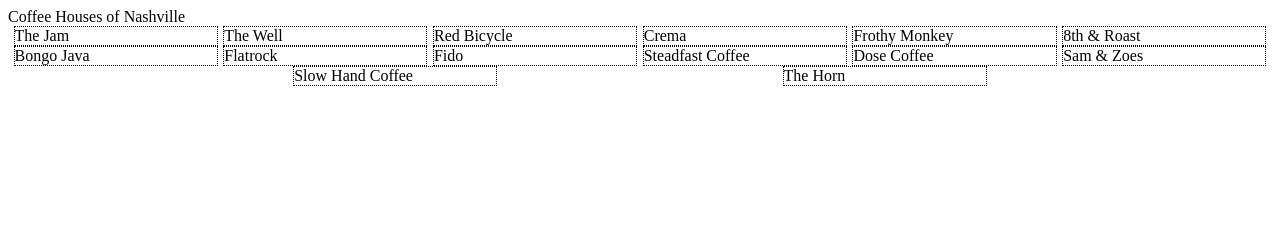
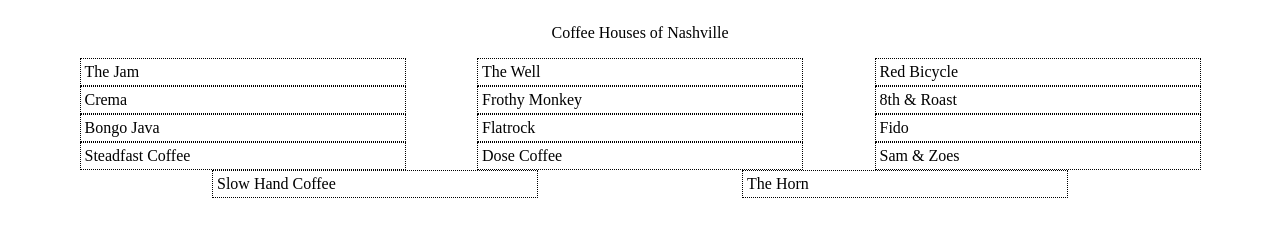
Before and after one commit to triciaswift/coffee-houses, a plain HTML site: page index.html in a window 1280 px wide. Drawn offline with Linux system fonts and the light colour scheme.

Commit message:
Updated version of coffee-house code

```diff
--- a/styles/main.css
+++ b/styles/main.css
@@ -1,6 +1,11 @@
+.pageHeader {
+  text-align: center;
+  padding: 1em;
+}
 .shop {
-  flex-basis: 16%;
+  flex-basis: 25%;
   border: 1px dotted;
+  padding: 0.25em;
 }
 
 .list {
```
